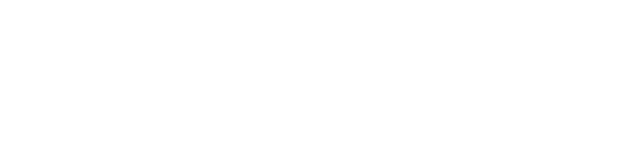
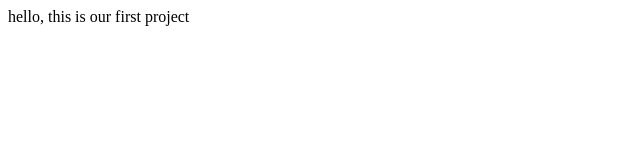
Before and after one commit to Seham-Owaid/traningProjcet, a plain HTML site: page index.html in a window 1280 px wide. Shown: the whole page, without its empty margins (0-640 px from the left). Drawn offline with Linux system fonts and the light colour scheme.

Commit message:
Update index.html

```diff
--- a/index.html
+++ b/index.html
@@ -1,4 +1,6 @@
 <html>
-
+<p>
+  hello, this is our first project
+</p>
 
 </html>
```
